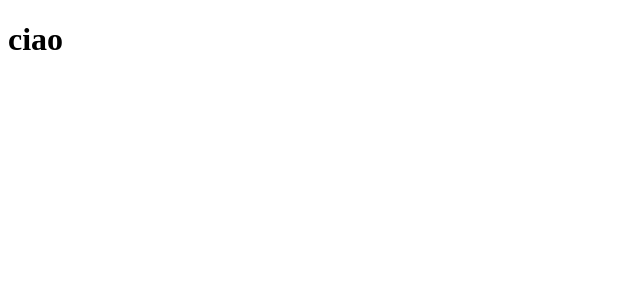
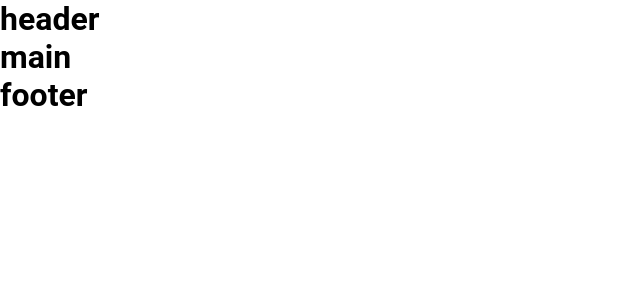
Before and after one commit to silviapetrino/vite-boolando, a Vue app: page / in a window 1280 px wide. Shown: the top 300 px of the page, without its empty margins (0-640 px from the left). Built offline with nearby package versions, Linux system fonts and the light colour scheme.

Commit message:
[add]: components

```diff
--- a/src/App.vue
+++ b/src/App.vue
@@ -1,15 +1,30 @@
 
 <script>
+
+import HeaderVue from './components/HeaderVue.vue';
+import MainVue from './components/MainVue.vue';
+import FooterVue from './components/FooterVue.vue';
+
 export default {
+  name: "appVue",
+  components: {
+    HeaderVue,
+    MainVue,
+    FooterVue
+  }
 
 }
 </script>
 
 <template>
-  <h1>ciao</h1>
+  <HeaderVue />
+  <MainVue />
+  <FooterVue />
 </template>
 
 
-<style>
+<style lang="scss">
+
+@use "./scss/main.scss";
 
 </style>
--- /dev/null
+++ b/src/components/FooterVue.vue
@@ -0,0 +1,15 @@
+
+
+<script>
+export default {
+
+}
+</script>
+
+<template>
+    <h1>footer</h1>
+</template>
+
+<style>
+
+</style>
--- /dev/null
+++ b/src/components/HeaderVue.vue
@@ -0,0 +1,15 @@
+
+
+<script>
+export default {
+
+}
+</script>
+
+<template>
+  <h1>header</h1>
+</template>
+
+<style>
+
+</style>
--- /dev/null
+++ b/src/components/MainVue.vue
@@ -0,0 +1,15 @@
+
+
+<script>
+export default {
+
+}
+</script>
+
+<template>
+    <h1>main</h1>
+</template>
+
+<style>
+
+</style>
--- /dev/null
+++ b/src/scss/main.scss
@@ -0,0 +1,9 @@
+* {
+  margin: 0;
+  padding: 0;
+  box-sizing: border-box;
+}
+
+body {
+  font-family: 'Roboto', sans-serif;
+}
```
